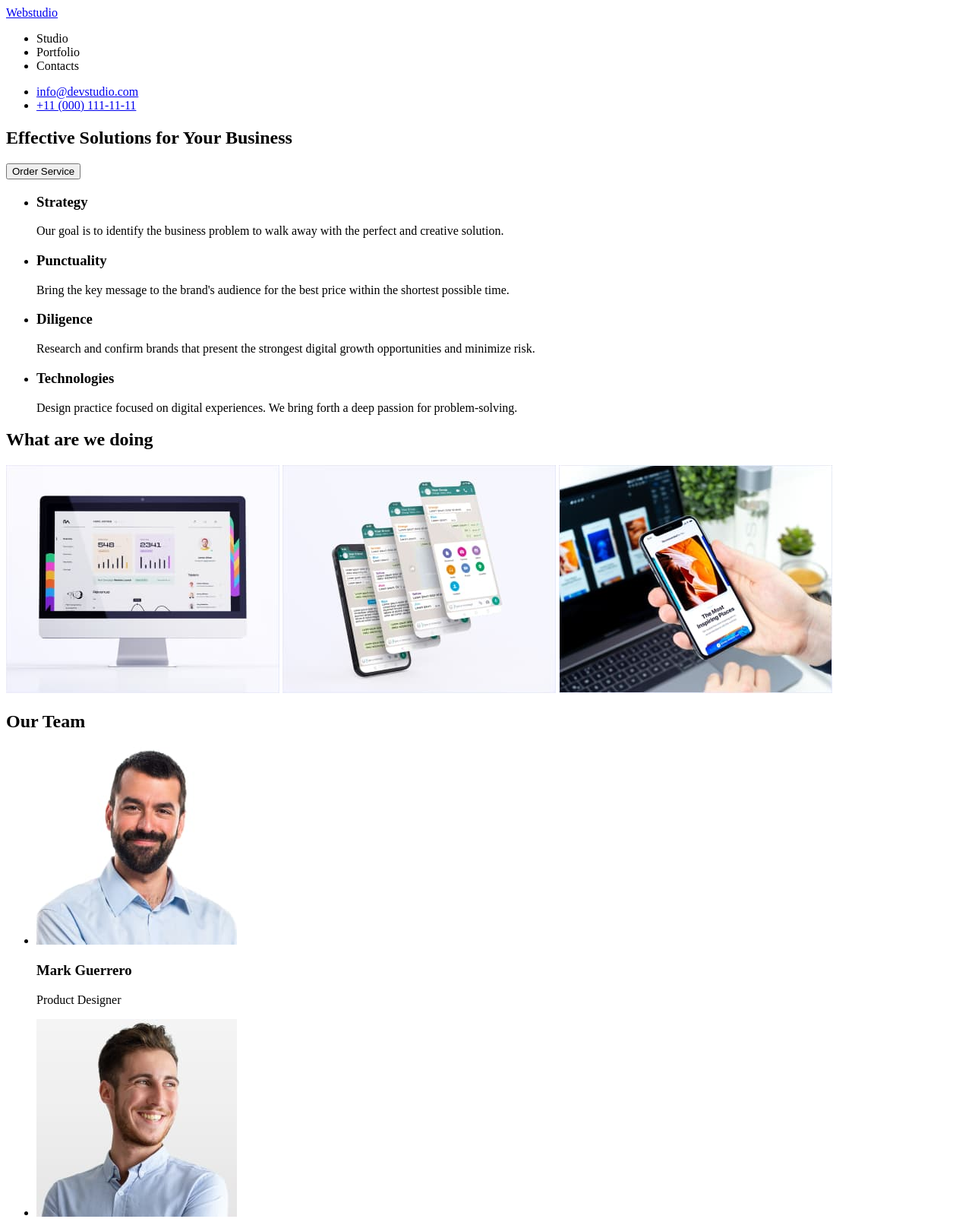
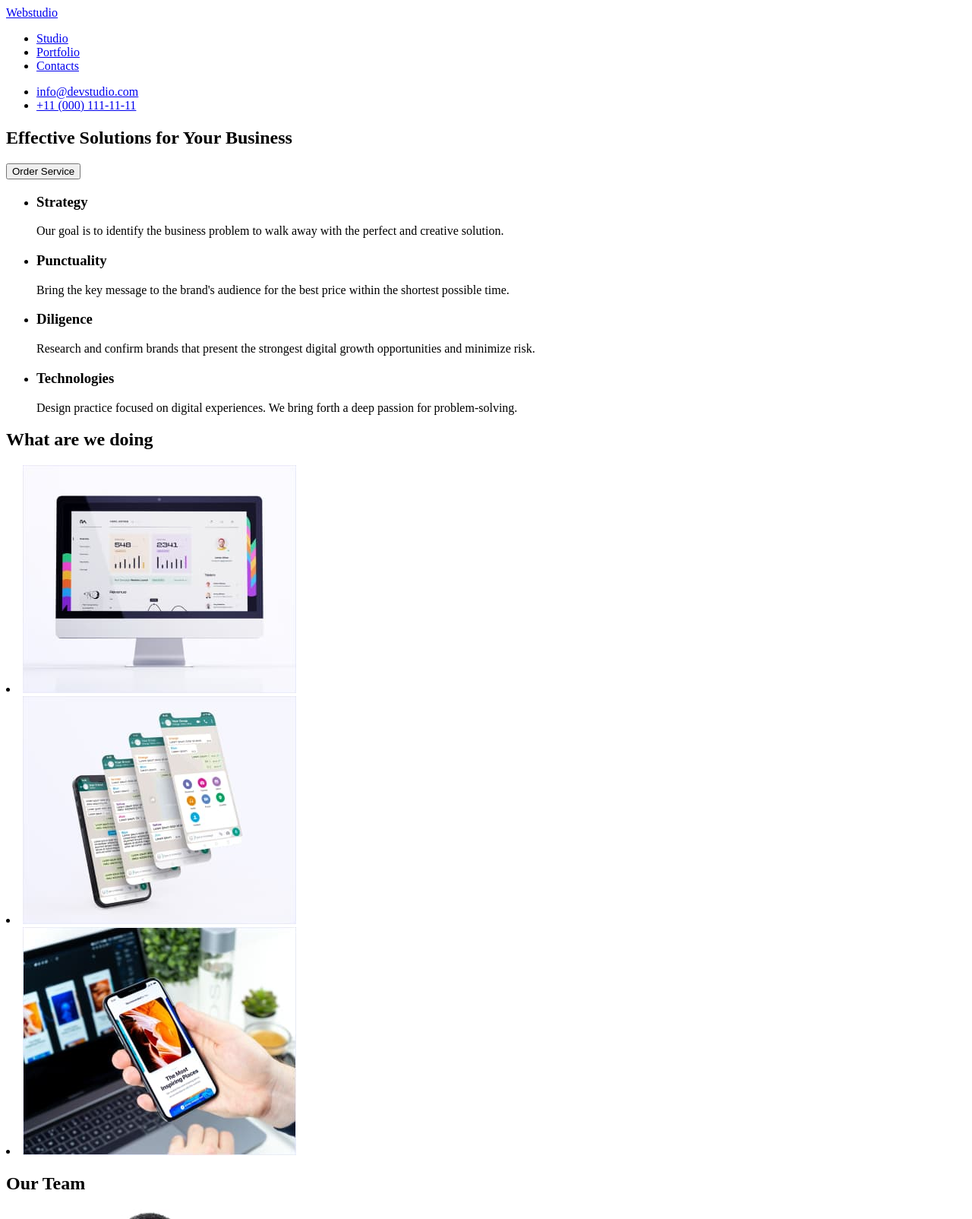
Before and after one commit to millenialia/goit-markup-hw-01, a plain HTML site: page index.html in a window 1280 px wide. Shown: the top 1604 px of the page at 76% size. Drawn offline with Linux system fonts and the light colour scheme.

Commit message:
update index.html

```diff
--- a/index.html
+++ b/index.html
@@ -11,9 +11,9 @@
         <a href="#">Webstudio</a>
         <nav>
             <ul>
-                <li>Studio</li>
-                <li>Portfolio</li>
-                <li>Contacts</li>
+                <li><a href="#">Studio</a></li>
+                <li><a href="#">Portfolio</a></li>
+                <li><a href="#">Contacts</a></li>
             </ul>
         </nav>
         <ul>
@@ -55,38 +55,43 @@
         </section>
         <section>
             <h2>What are we doing</h2>
-            <img src="../goit-markup-hw-01/images/web.jpg" alt="web" width="360" height="300">
-            <img src="../goit-markup-hw-01/images/app.jpg" alt="app" width="360" height="300">
-            <img src="../goit-markup-hw-01/images/mobile.jpg" alt="mobile" width="360" height="300">
-
+            <li>
+                <img src="./images/web.jpg" alt="web" width="360" height="300">
+            </li>
+            <li>
+                <img src="./images/app.jpg" alt="app" width="360" height="300">
+            </li>
+            <li>
+                <img src="./images/mobile.jpg" alt="mobile" width="360" height="300">
+            </li>
         </section>
         <section>
             <h2>Our Team</h2>
             <ul>
                 <li>
                     <div>
-                        <img src="../goit-markup-hw-01/images/mark.jpg" alt="Mark" width="264" height="260">
+                        <img src="./images/mark.jpg" alt="Mark" width="264" height="260">
                         <h3>Mark Guerrero</h3>
                         <p>Product Designer</p>
                     </div>
                 </li>
                 <li>
                     <div>
-                        <img src="../goit-markup-hw-01/images/tom.jpg" alt="Tom" width="264" height="260">
+                        <img src="./images/tom.jpg" alt="Tom" width="264" height="260">
                         <h3>Tom Ford</h3>
                         <p>Frontend Developer</p>
                     </div>
                 </li>
                 <li>
                     <div>
-                        <img src="../goit-markup-hw-01/images/camila.jpg" alt="Camila" width="264" height="260">
+                        <img src="./images/camila.jpg" alt="Camila" width="264" height="260">
                         <h3>Camila Garcia</h3>
                         <p>Marketing</p>
                     </div>
                 </li>
                 <li>
                     <div>
-                        <img src="../goit-markup-hw-01/images/daniel.jpg" alt="Daniel" width="264" height="260">
+                        <img src="./images/daniel.jpg" alt="Daniel" width="264" height="260">
                         <h3>Daniel Wilson</h3>
                         <p>UI Designer</p>
                     </div>
```
